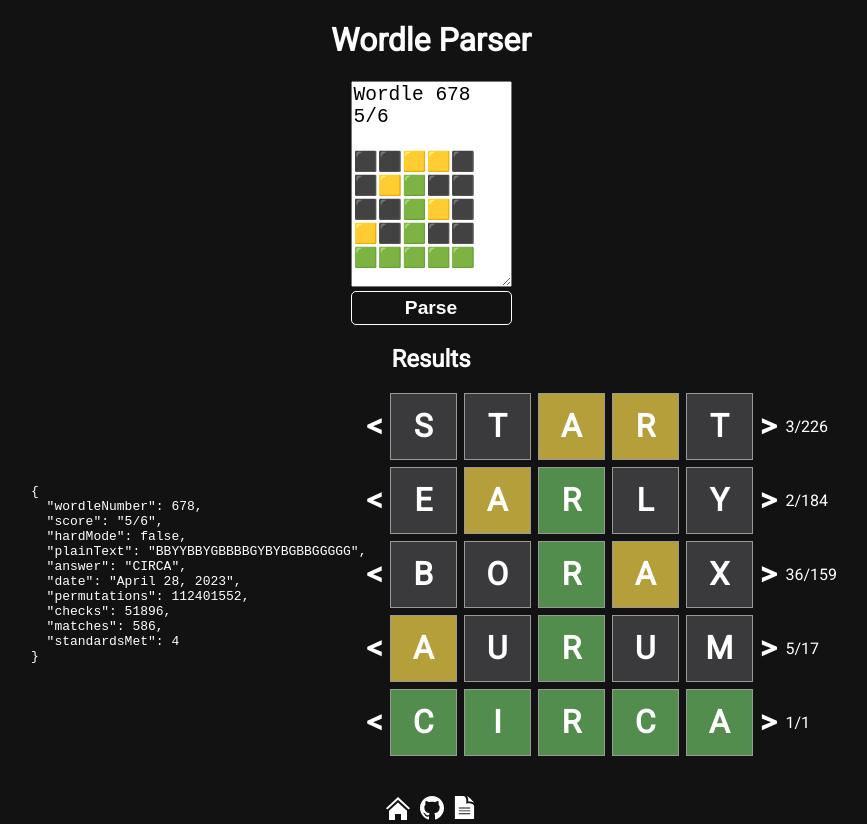
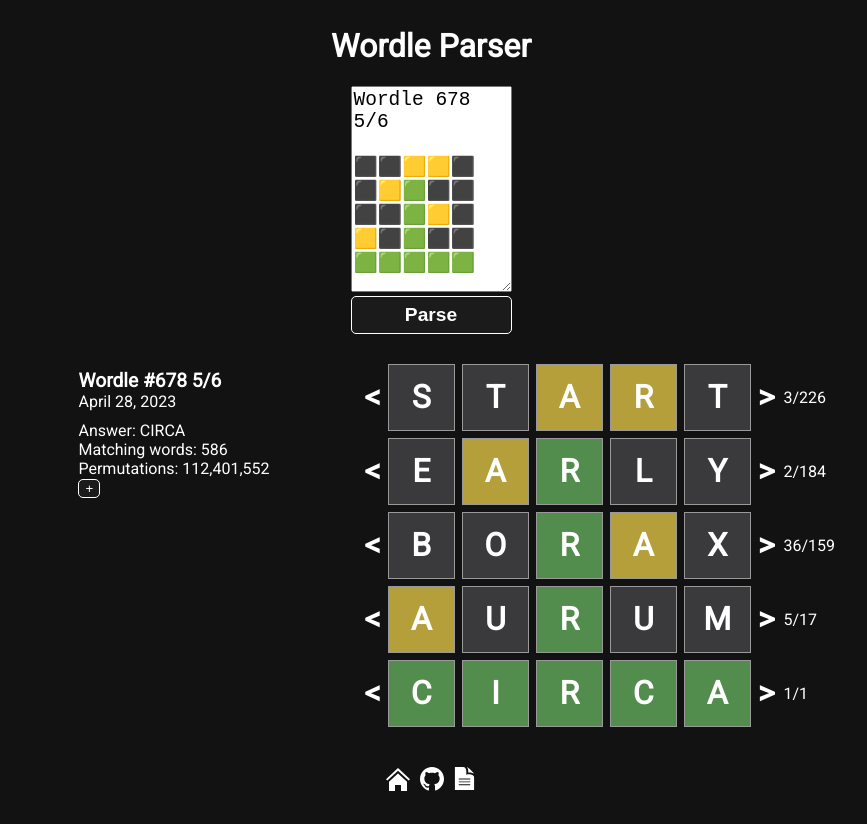
Before and after one commit to cnqso/reverseWordleSolver, a plain HTML site: page index.html in a window 1280 px wide. Both pictures are taken after a click on the button "Parse". Shown: the whole page, without its empty margins (209-1076 px from the left). After the commit the page ends 800 px from the top, so only its background shows below. Drawn offline with Linux system fonts and the light colour scheme.

Commit message:
Results display, autodelete of sample text, more professional version of flip animation

```diff
--- a/index.html
+++ b/index.html
@@ -20,11 +20,10 @@
 🟨⬛🟩⬛⬛
 🟩🟩🟩🟩🟩</textarea>
 <br/>
-        <button type="submit">Parse</button>
+        <button class="submit" type="submit">Parse</button>
     </form>
-    <h2>Results</h2>
     <div class="resultsScreen">
-        <pre id="output"></pre>
+        <div id="output"></div>
 
         <div id="grid-container">
 
--- a/style.css
+++ b/style.css
@@ -16,6 +16,7 @@ body {
 
 #grid-container {
 	display: grid;
+	position: relative;
 	gap: 7px;
 	-webkit-touch-callout: none;
 	-webkit-user-select: none;
@@ -31,18 +32,34 @@ body {
 	height: 200px;
 }
 
-button {
-	background-color: #121213;
+.submit {
+	background-color: #1b1b1c;
 	color: #fff;
 	border: 1px solid #fff;
 	border-radius: 5px;
-	padding: 5px;
+	padding: 7px;
 	font-size: 1.2em;
 	font-weight: 700;
 	cursor: pointer;
 	margin-left: auto;
     width: 161px;
+	margin-bottom: 30px;
 }
+
+.submit:hover {
+	background-color: #1b1b1b;
+	border-color: rgb(248, 220, 255);
+}
+
+.extraInfo {
+	background-color: #1b1b1c;
+	color: #fff;
+	border: 1px solid #fff;
+	border-radius: 5px;
+	margin-bottom: 20px;
+	cursor: pointer;
+}
+
 .square {
 	width: 65px;
 	height: 65px;
@@ -69,10 +86,11 @@ button {
 	display: flex;
 	flex-direction: row;
 	justify-content: space-around;
-	align-items: center;
 	width: 100%;
 }
 .indexLabel {
+	/* Position so that it does not impact the centering of the row */
+	width: 0px;
 	justify-self: center;
 	align-self: center;
 	margin-left: 2px;
@@ -95,6 +113,20 @@ footer {
     width: 90px;
 }
 
+.resultsTitle {
+	font-size: 1.2em;
+	margin-top: 5px;
+	font-weight: bold;
+	margin-bottom: 0px;
+}
+.resultsDate {
+	margin-bottom: 10px;
+}
+
+
+
+
+
 @keyframes flip {
 	0% {
 		transform: perspective(400px) rotateX(0);
@@ -107,9 +139,39 @@ footer {
 	}
 }
 
+@keyframes flipOut {
+	0% {
+		transform: perspective(400px) rotateX(0);
+	}
+	100% {
+		transform: perspective(400px) rotateX(90deg);
+	}
+}
+
+@keyframes flipIn {
+	0% {
+		transform: perspective(400px) rotateX(270deg);
+	}
+	100% {
+		transform: perspective(400px) rotateX(360deg);
+	}
+}
+
+.flip-in-animation {
+	animation: flipIn 0.1s;
+	transform-style: preserve-3d;
+}
+
+.flip-out-animation {
+	animation: flipOut 0.1s;
+	transform-style: preserve-3d;
+}
+
+
+
 @media screen and (max-width: 800px) {
 	body {
-		max-width: 330px;
+		max-width: 100%;
 	}
 
 	.resultsScreen {
@@ -119,7 +181,7 @@ footer {
 	}
 }
 
-@media screen and (max-width: 475px) {
+@media screen and (max-width: 530px) {
 	.square {
 		width: 35px;
 		height: 35px;
--- a/wordle-parser.js
+++ b/wordle-parser.js
@@ -1,18 +1,25 @@
 /** @format */
 
 // import fetchData from "./data-fetcher.js"
-import reverseSolver from "./reverse-solver.js"
-let globalJsonData = {answers: {}, words: []};
+import reverseSolver from "./reverse-solver.js";
+let globalJsonData = { answers: {}, words: [] };
 
 //FOR TESTING
-fetch('data.json')
-  .then(response => response.json())
-  .then(data => {
+fetch("data.json")
+	.then((response) => response.json())
+	.then((data) => {
 		globalJsonData = data;
 	});
 //
 // globalJsonData = await fetchData();
 // console.log(globalJsonData)
+
+const textField = document.getElementById("wordle-input");
+textField.addEventListener("focus", function() {
+  if (true) {
+    textField.textContent = "";
+  }
+});
 
 
 const form = document.getElementById("wordle-form");
@@ -24,13 +31,68 @@ if (form) {
 		}
 		const input = document.getElementById("wordle-input").value;
 		const output = parseWordle(input);
-    document.getElementById("output").innerText = JSON.stringify(output, null, 2);
+		const outputDOM = parsedWordleToDOM(output);
+
+    const results = document.getElementById("output")
+    while (results.firstChild) {
+      results.removeChild(results.firstChild);
+    }
+		results.appendChild(outputDOM);
 	});
 }
 
+function parsedWordleToDOM(wordleObject) {
+	const container = document.createElement("div");
+	container.className = "container";
+
+	const header = document.createElement("div");
+	header.className = "header";
+
+	const title = document.createElement("div");
+	title.className = "resultsTitle";
+	title.textContent = `Wordle #${wordleObject.wordleNumber} ${wordleObject.score}`;
+
+	const date = document.createElement("div");
+	date.className = "resultsDate";
+	date.textContent = `${wordleObject.date}`;
+
+	const answer = document.createElement("div");
+	answer.textContent = `Answer: ${wordleObject.answer}`;
+
+	const matches = document.createElement("div");
+	matches.textContent = `Matching words: ${wordleObject.matches.toLocaleString()}`;
+
+	const permutations = document.createElement("div");
+	permutations.textContent = `Permutations: ${wordleObject.permutations.toLocaleString()}`;
+
+  const extraInfo = document.createElement("pre");
+  extraInfo.innerText = JSON.stringify(wordleObject, null, 2);
+  extraInfo.style.display = "none";
 
 
 
+	const button = document.createElement("button");
+	button.textContent = "+";
+  button.className = "extraInfo";
+	button.addEventListener("click", () => {
+		// Toggle the visibility of the JSON elements
+		extraInfo.style.display = extraInfo.style.display === "none" ? "block" : "none";
+    button.textContent = button.textContent === "+" ? "–" : "+";
+	});
+
+	header.appendChild(title);
+	header.appendChild(date);
+	header.appendChild(answer);
+
+	header.appendChild(matches);
+	header.appendChild(permutations);
+  header.appendChild(button); // Add the button here
+  header.appendChild(extraInfo); // Add the extra info here
+
+	container.appendChild(header);
+
+	return container;
+}
 
 function parseWordle(input) {
 	const lines = input.trim().split("\n");
@@ -68,16 +130,15 @@ function parseWordle(input) {
 	}
 
 	const firstDate = new Date(2021, 5, 19);
-  const rawDate = new Date(firstDate.setDate(firstDate.getDate() + wordleNumber))
-  const date = rawDate.toLocaleDateString("en-US", {year: 'numeric', month: 'long', day: 'numeric' })
+	const rawDate = new Date(firstDate.setDate(firstDate.getDate() + wordleNumber));
+	const date = rawDate.toLocaleDateString("en-US", { year: "numeric", month: "long", day: "numeric" });
 
+	const [solutions, indexes, permutations, checks, matches, standardsMet] = reverseSolver(
+		plainText,
+		answer,
+		globalJsonData.words
+	);
 
-  const [solutions, indexes, permutations, checks, matches, standardsMet] = reverseSolver(plainText, answer, globalJsonData.words);
-
-
-  // Not to forget: need to do a loop (probably just hard code it) that redoes it with different standards if it returns as false
-  // Also: keep the starting word!
-  // The grid needs 1. The wordle array (for height and color) 2. The 2D solution array 3. The index of the "optimal" solutions
 	createGrid(solutions, indexes, plainText);
 
 	return {
@@ -90,12 +151,9 @@ function parseWordle(input) {
 		permutations,
 		checks,
 		matches,
-    standardsMet
+		standardsMet,
 	};
 }
-
-
-
 
 function generateRandomColor(color) {
 	if (color === "G") {
@@ -111,8 +169,6 @@ function createRow(solutions, startingIndex, colors, rowNumber) {
 	const row = document.createElement("div");
 	row.style.display = "flex";
 
-
-
 	const leftArrow = document.createElement("div");
 	leftArrow.className = "arrow";
 	leftArrow.textContent = "<";
@@ -121,7 +177,7 @@ function createRow(solutions, startingIndex, colors, rowNumber) {
 	for (let i = 0; i < 5; i++) {
 		const square = document.createElement("div");
 		square.className = "square";
-    square.textContent = solutions[startingIndex][i]
+		square.textContent = solutions[startingIndex][i];
 		square.style.backgroundColor = generateRandomColor(colors[i]); // Set background color
 		row.appendChild(square);
 	}
@@ -133,9 +189,8 @@ function createRow(solutions, startingIndex, colors, rowNumber) {
 
 	const indexLabel = document.createElement("div");
 	indexLabel.className = "indexLabel";
-  indexLabel.textContent = `${startingIndex+1}/${solutions.length}`;
-  row.appendChild(indexLabel)
-
+	indexLabel.textContent = `${startingIndex + 1}/${solutions.length}`;
+	row.appendChild(indexLabel);
 
 	leftArrow.addEventListener("click", () => changeRowContents(row, rowNumber, -1, solutions));
 	rightArrow.addEventListener("click", () => changeRowContents(row, rowNumber, 1, solutions));
@@ -147,7 +202,7 @@ function createRow(solutions, startingIndex, colors, rowNumber) {
 function changeRowContents(row, rowNumber, direction, solutions) {
 	const squares = row.querySelectorAll(".square");
 	const indexLabel = row.querySelector(".indexLabel");
-  const letters = Array.from(squares).map(square => square.textContent);
+	const letters = Array.from(squares).map((square) => square.textContent);
 	const word = letters.join("");
 	const currentIndex = solutions.indexOf(word);
 	let newIndex = (currentIndex + direction) % solutions.length;
@@ -157,18 +212,21 @@ function changeRowContents(row, rowNumber, direction, solutions) {
 	if (newIndex >= solutions.length) {
 		newIndex = 0;
 	}
-  indexLabel.textContent = `${newIndex+1}/${solutions.length}`;
+	indexLabel.textContent = `${newIndex + 1}/${solutions.length}`;
 	const newWord = solutions[newIndex];
 
-  const colors = Array.from(squares).map(square => square.style.backgroundColor); // Store background colors
+	const colors = Array.from(squares).map((square) => square.style.backgroundColor); // Store background colors
+
+	// Flip out, once animation is finished remove flip-out class, switch letters, then flip in
 	for (let i = 0; i < squares.length; i++) {
+		squares[i].classList.add("flip-out-animation");
+		squares[i].addEventListener("animationend", () => {
+			squares[i].classList.remove("flip-out-animation");
 			squares[i].textContent = newWord[i];
-    squares[i].style.backgroundColor = colors[i]; // Update background color
-
-    // Add flip animation and remove it after completion
-    squares[i].classList.add("flip-animation");
+			squares[i].classList.add("flip-in-animation");
 			squares[i].addEventListener("animationend", () => {
-      squares[i].classList.remove("flip-animation");
+				squares[i].classList.remove("flip-in-animation");
+			});
 		});
 	}
 }
```
Also changed, not shown: data.json. Lines whose indentation alone changed are shown as unchanged.
